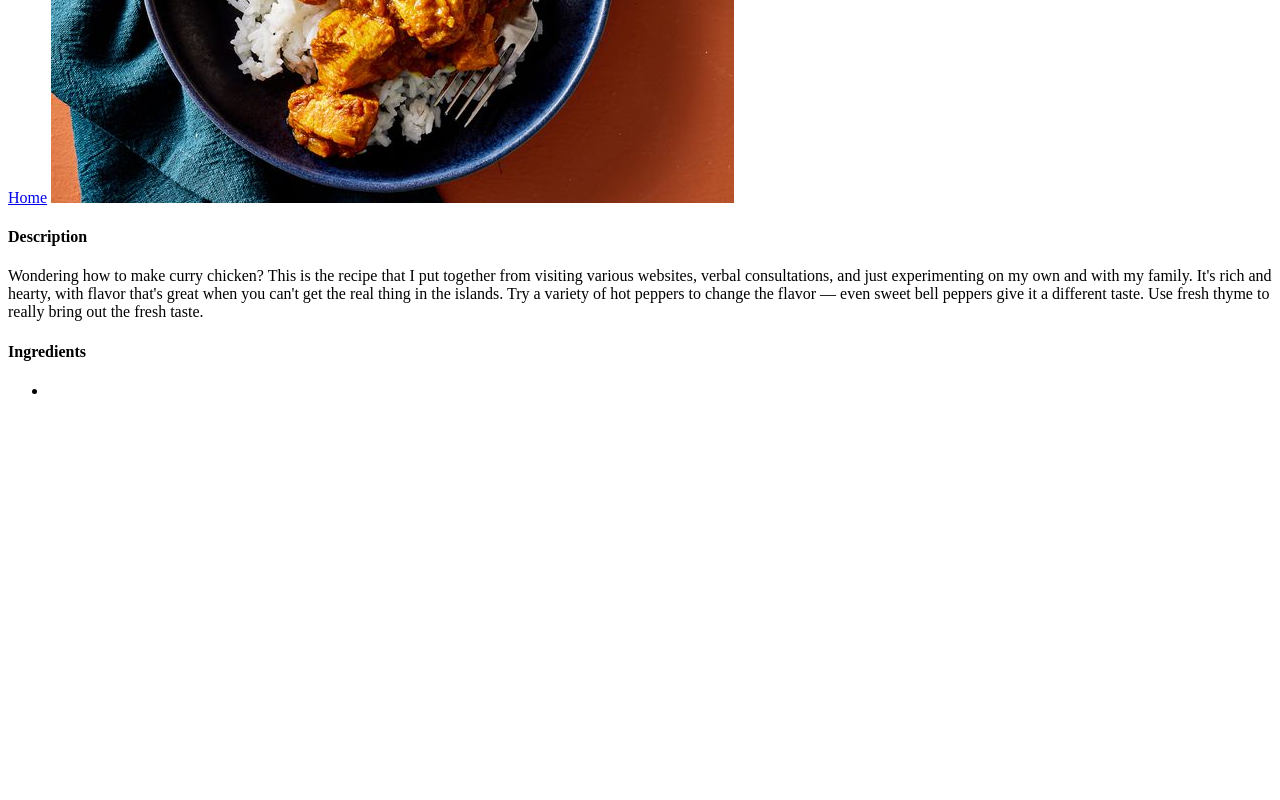
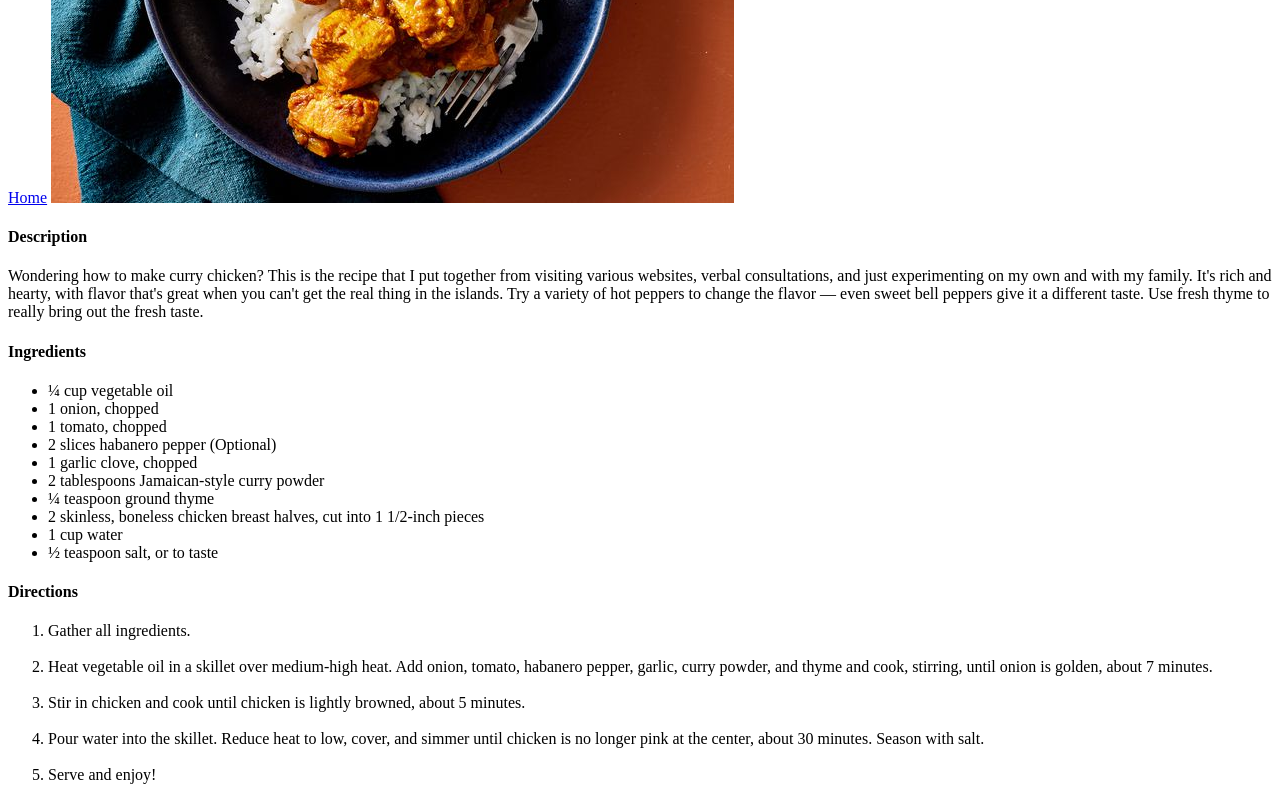
Before and after one commit to Daviyar/odin-recipes, a plain HTML site: page Recipies/jamaican-style-curry.html in a window 1280 px wide. Shown: the part 389-1189 px from the top of the page. Before the commit the page ends 805 px from the top, so only its background shows below. Drawn offline with Linux system fonts and the light colour scheme.

Commit message:
Finished P1 of the project

```diff
--- a/Recipies/jamaican-style-curry.html
+++ b/Recipies/jamaican-style-curry.html
@@ -13,7 +13,28 @@
     <p>Wondering how to make curry chicken? This is the recipe that I put together from visiting various websites, verbal consultations, and just experimenting on my own and with my family. It's rich and hearty, with flavor that's great when you can't get the real thing in the islands. Try a variety of hot peppers to change the flavor — even sweet bell peppers give it a different taste. Use fresh thyme to really bring out the fresh taste.</p>
     <h4>Ingredients</h4>
     <ul>
-        <li></li>
+        <li>&frac14; cup vegetable oil</li>
+        <li>1 onion, chopped</li>
+        <li>1 tomato, chopped</li>
+        <li>2 slices habanero pepper (Optional)</li>
+        <li>1 garlic clove, chopped</li>
+        <li>2 tablespoons Jamaican-style curry powder</li>
+        <li>&frac14; teaspoon ground thyme</li>
+        <li>2 skinless, boneless chicken breast halves, cut into 1 1/2-inch pieces</li>
+        <li>1 cup water</li>
+        <li>&frac12; teaspoon salt, or to taste</li>
     </ul>
+    <h4>Directions</h4>
+    <ol>
+        <li>Gather all ingredients.</li>
+        <br>
+        <li>Heat vegetable oil in a skillet over medium-high heat. Add onion, tomato, habanero pepper, garlic, curry powder, and thyme and cook, stirring, until onion is golden, about 7 minutes.</li>
+        <br>
+        <li>Stir in chicken and cook until chicken is lightly browned, about 5 minutes.</li>
+        <br>
+        <li>Pour water into the skillet. Reduce heat to low, cover, and simmer until chicken is no longer pink at the center, about 30 minutes. Season with salt.</li>
+        <br>
+        <li>Serve and enjoy!</li>
+    </ol>
 </body>
 </html>
```
